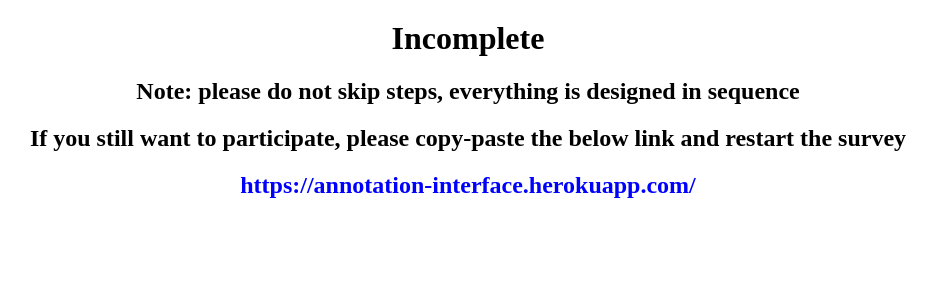
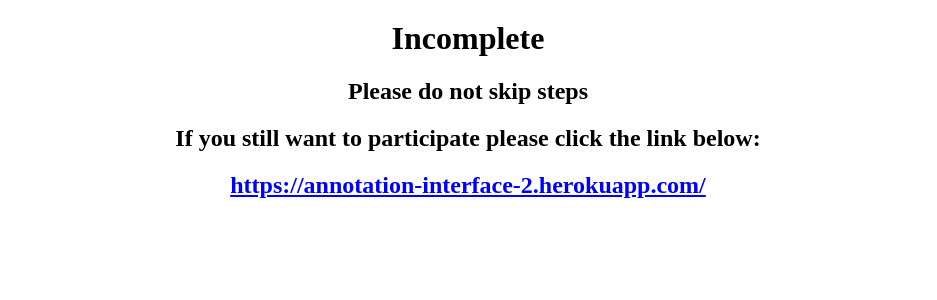
Before and after one commit to ANNIZHENG/Annotation-Interface-2, a Flask app: template templates/interface/incomplete.html in a window 1280 px wide. Shown: the top 300 px of the page, without its empty margins (172-1109 px from the left). Run offline with Flask 2, Linux system fonts and the light colour scheme; the template is opened without the code that fills it, so the values that code supplies are empty.

Commit message:
update some html pages

```diff
--- a/templates/interface/finish.html
+++ b/templates/interface/finish.html
@@ -9,6 +9,5 @@
 </head>
 <body>
 	<h1>All Data Are Collected</h1>
-    <h2>No More Annotation Is Needed</h2>
 </body>
 </html>
--- a/templates/interface/incomplete.html
+++ b/templates/interface/incomplete.html
@@ -7,12 +7,12 @@
 		h1{ margin-top:20px; }
 		a { color: blue; }
 	</style>
+	<script>localStorage.clear()</script>
 </head>
 <body>
 	<h1>Incomplete</h1>
-	<h2>Note: please do not skip steps, everything is designed in sequence</h2>
-	<h2>If you still want to participate, please copy-paste the below link and <b>restart</b> the survey</h2>
-	<h2><a>https://annotation-interface.herokuapp.com/</a></h2>
-	<script>localStorage.clear()</script>
+	<h2>Please do not skip steps</h2>
+	<h2>If you still want to participate please click the link below:</h2>
+	<a href="https://annotation-interface-2.herokuapp.com/"><h2>https://annotation-interface-2.herokuapp.com/</h2></a>
 </body>
 </html>
```
Also changed, not shown: 2 other files.
